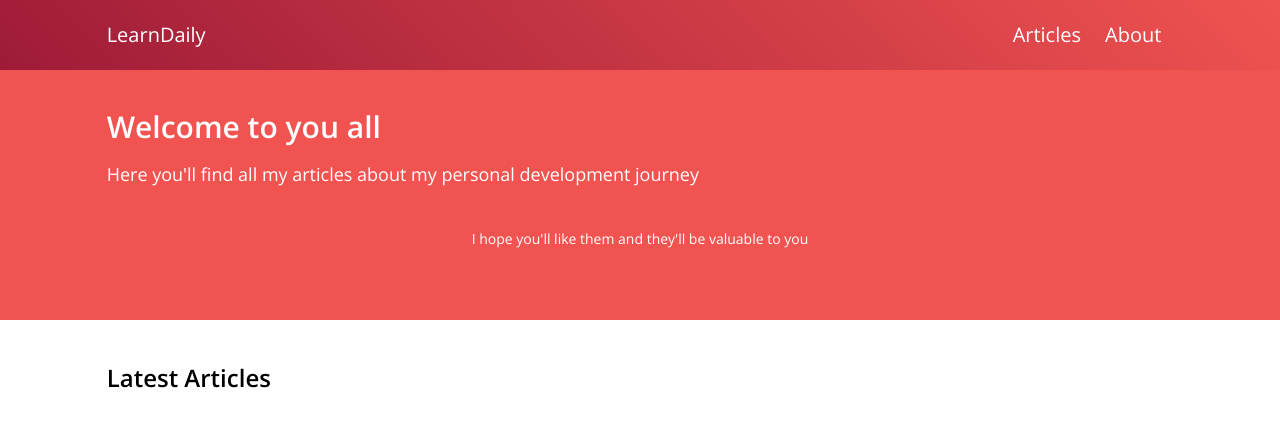
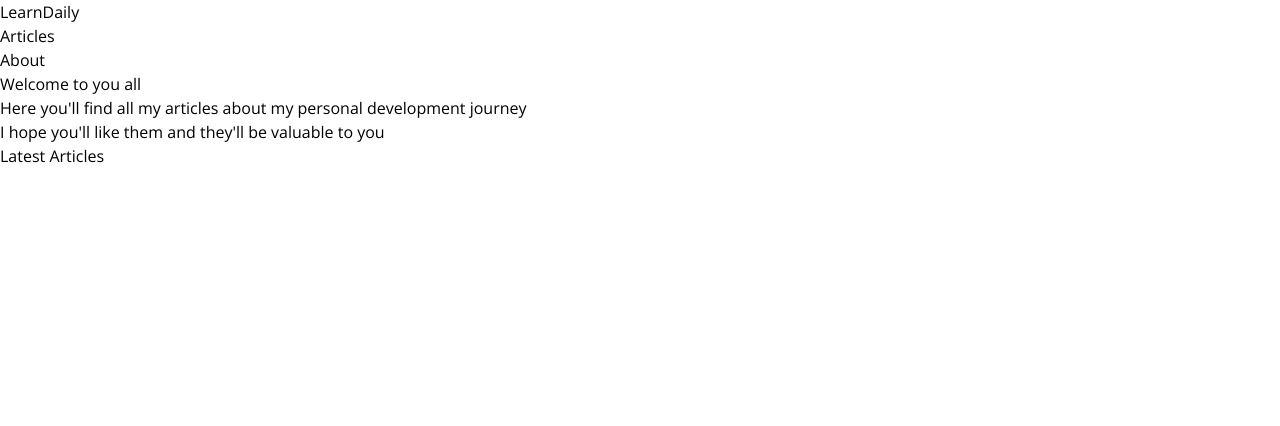
Before and after one commit to o-louis/CodeTips, a Next.js app: page / in a window 1280 px wide. Shown: the top 426 px of the page. Built offline with nearby package versions, Linux system fonts and the light colour scheme; what @tailwindcss/ui would draw is missing.

Commit message:
refactor: Remove css to start from scratch

```diff
--- a/components/BlogPost.js
+++ b/components/BlogPost.js
@@ -1,8 +1,8 @@
 export default function BlogPost({ children, meta }) {
   return (
-    <section className="prose lg:prose-xl">
+    <section className="">
       <h1>{meta.title}</h1>
-      <div className="details">
+      <div className="">
         <span>{meta.date}</span>
       </div>
       <article>{children}</article>
--- a/components/Header.js
+++ b/components/Header.js
@@ -2,16 +2,16 @@ import Link from "next/link";
 
 const Header = () => {
   return (
-    <nav className="container py-5 fixed">
-      <div className="mx-auto w-10/12 flex justify-between">
+    <nav className="">
+      <div className="">
         <div>
           <Link href="/">LearnDaily</Link>
         </div>
-        <ul className="flex">
-          <li className="hover:underline">
+        <ul className="">
+          <li className="">
             <Link href="/articles">Articles</Link>
           </li>
-          <li className="hover:underline">
+          <li className="">
             <Link href="/about">About</Link>
           </li>
         </ul>
--- a/components/Layout.js
+++ b/components/Layout.js
@@ -13,9 +13,9 @@ const Layout = ({ children, pageTitle, description }) => (
       ></link>
       <title>{pageTitle}</title>
     </Head>
-    <div className="container">
+    <div className="">
       <Header />
-      <div className="pt-16">{children}</div>
+      <div className="">{children}</div>
     </div>
   </>
 );
--- a/components/PostItem.js
+++ b/components/PostItem.js
@@ -10,7 +10,7 @@ const PostItem = ({ post }) => {
     <>
       <article>
         <h1>{meta.title}</h1>
-        <div className="details">
+        <div className="">
           <span>{meta.date}</span>
         </div>
         <Link href={"/posts" + link}>
--- a/pages/index.js
+++ b/pages/index.js
@@ -4,21 +4,21 @@ import { posts } from "../getAllPosts";
 const Index = () => {
   return (
     <div>
-      <section className="header-home py-10 h-64">
-        <header className="mx-auto w-10/12">
-          <h1 className="font-semibold">Welcome to you all </h1>
-          <p className="text-lg my-3">
+      <section className="">
+        <header className="">
+          <h1 className="">Welcome to you all </h1>
+          <p className="">
             Here you'll find all my articles about my personal development
             journey
           </p>
-          <p className="text-sm text-center mt-10">
+          <p className="">
             I hope you'll like them and they'll be valuable to you
           </p>
         </header>
       </section>
 
-      <section className="py-10 mx-auto w-10/12">
-        <h1 className="text-2xl font-semibold">Latest Articles</h1>
+      <section className="">
+        <h1 className="">Latest Articles</h1>
         <div>
           {posts.map((post) => (
             <PostItem key={post.link} post={post} />
--- a/styles/tailwind.css
+++ b/styles/tailwind.css
@@ -7,19 +7,3 @@
 * {
   font-family: "Open Sans", sans-serif;
 }
-
-/* Navigation */
-nav {
-  background: linear-gradient(45deg, #9e1b38, #f05350);
-  @apply text-white text-xl;
-}
-
-nav li {
-  @apply px-3;
-}
-
-/* Home - Header */
-.header-home {
-  background: #f05350;
-  @apply text-white text-3xl;
-}
```
